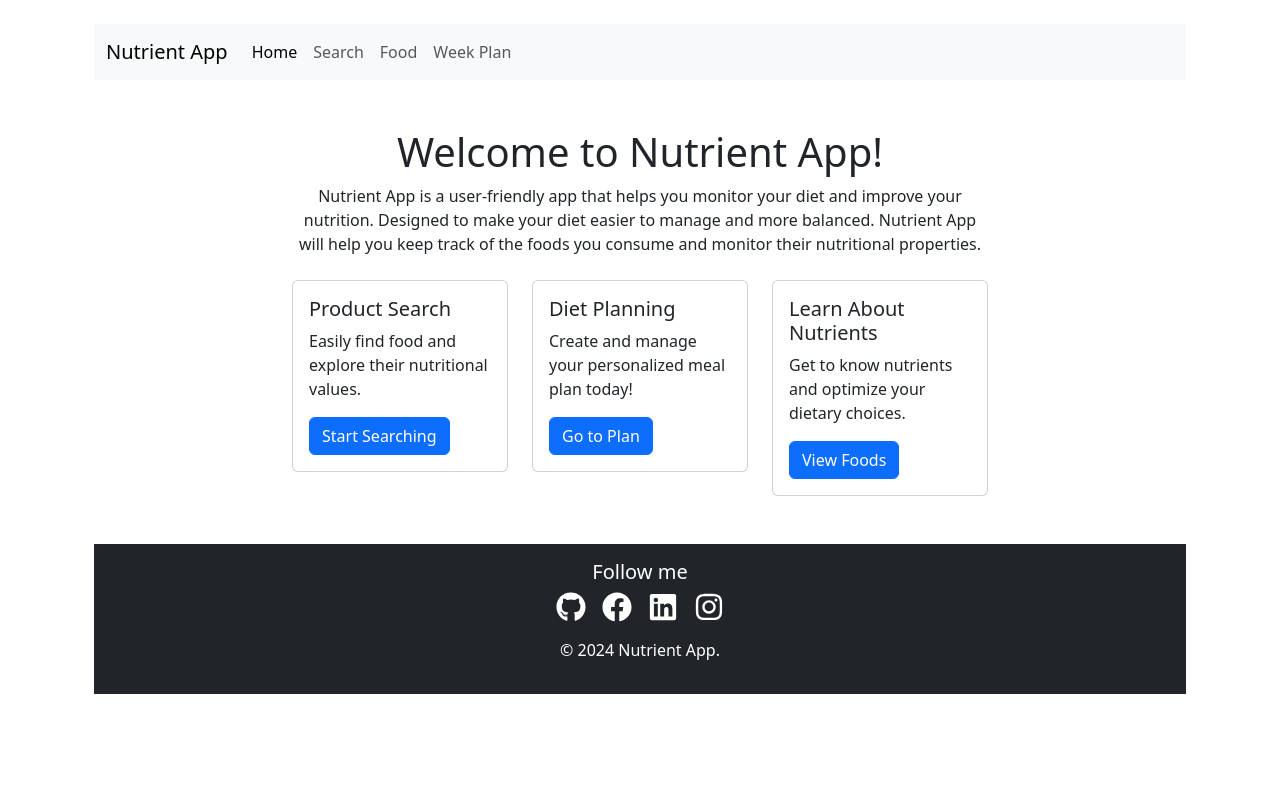
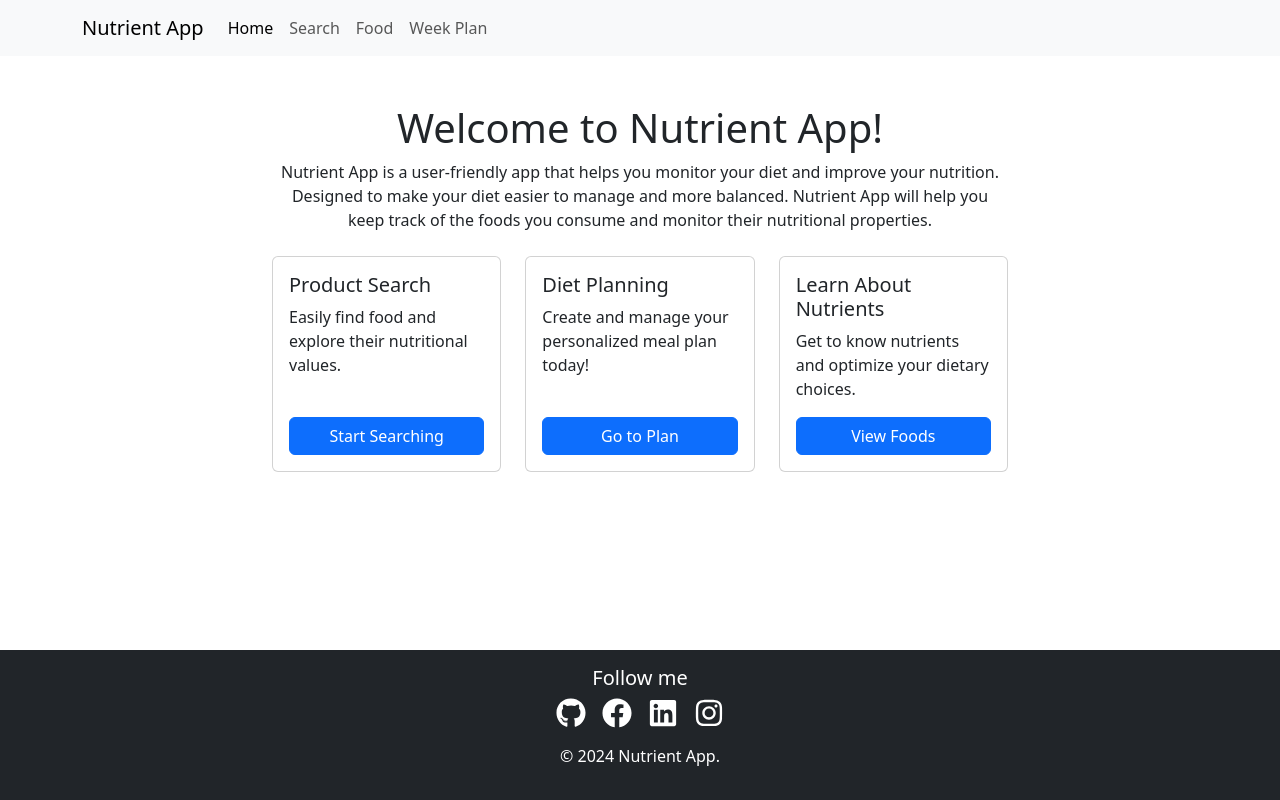
Before and after one commit to anastasia2022be1/nutrient-counter, a React (Vite) app: page / in a window 1280 px wide. Built offline with nearby package versions, Linux system fonts and the light colour scheme.

Commit message:
fixed styles

```diff
--- a/src/App.jsx
+++ b/src/App.jsx
@@ -12,7 +12,7 @@ function App() {
   const [foodChoose, setFoodChoose] = useState(null);
   return (
     <FoodContext.Provider value={{ foodChoose, setFoodChoose }}>
-      <div className="container mt-4">
+      <div className="d-flex flex-column min-vh-100">
         <Routes>
           <Route path="/" element={<Layout />}>
             <Route index element={<HomePage />} />
--- a/src/components/Footer.jsx
+++ b/src/components/Footer.jsx
@@ -1,16 +1,15 @@
 import React from 'react';
-import { FaGithub, FaFacebook, FaLinkedin, FaInstagram } from 'react-icons/fa'; // Импортируем иконки из react-icons
-import { Container, Row, Col } from 'react-bootstrap'; // Импортируем компоненты из react-bootstrap
+import { FaGithub, FaFacebook, FaLinkedin, FaInstagram } from 'react-icons/fa';
+import { Container, Row, Col } from 'react-bootstrap';
 
 export default function Footer() {
   return (
-    <footer className="bg-dark text-white text-center mt-5 py-3">
+    <footer className="bg-dark text-white text-center mt-auto py-3">
       <Container>
         <Row>
           <Col>
             <h5>Follow me</h5>
             <div className="social-links">
-              {/* Социальные ссылки */}
               <a href="https://github.com/anastasia2022be1/nutrient-counter" target="_blank" rel="noopener noreferrer" className="text-white mx-2">
                 <FaGithub size={30} />
               </a>
@@ -26,7 +25,6 @@ export default function Footer() {
             </div>
           </Col>
         </Row>
-        {/* Уведомление о праве собственности */}
         <Row className="mt-3">
           <Col>
             <p>&copy; {new Date().getFullYear()} Nutrient App.</p>
--- a/src/components/Layout.jsx
+++ b/src/components/Layout.jsx
@@ -4,12 +4,14 @@ import Footer from "./Footer.jsx";
 
 export default function Layout() {
   return (
-    <div className="container mt-4">
+    <div className="d-flex flex-column flex-grow-1">
       <Header />
-      <main>
-        <div className="row">
-          <div className="col-12 col-md-8 offset-md-2">
-            <Outlet />
+      <main className="flex-grow-1">
+        <div className="container mt-4">
+          <div className="row">
+            <div className="col-12 col-md-8 offset-md-2">
+              <Outlet />
+            </div>
           </div>
         </div>
       </main>
--- a/src/pages/FoodPage.jsx
+++ b/src/pages/FoodPage.jsx
@@ -23,7 +23,7 @@ export default function FoodPage() {
   }
 
   return (
-    <Container className="mt-4">
+    <Container className="h-100 mt-4">
       {/* Проверка на наличие выбранного продукта, если нет — выводим сообщение */}
       {!foodChoose ? (
         <Alert variant="warning">No food selected. Please choose a product.</Alert>
--- a/src/pages/HomePage.jsx
+++ b/src/pages/HomePage.jsx
@@ -3,9 +3,10 @@ import { Link } from "react-router-dom";
 
 function HomePage() {
   return (
-    <div className="container mt-5">
+    <div className="h-100">
       {/* Заголовок приветствия */}
-      <h1 className="text-center">Welcome to Nutrient App!</h1>
+      <h1 className="text-center mt-4">Welcome to Nutrient App!</h1>
+
       {/* Описание приложения */}
       <p className="text-center">
         Nutrient App is a user-friendly app that helps you monitor your diet and
@@ -16,14 +17,16 @@ function HomePage() {
 
       <div className="row mt-4">
         {/* Карточка для поиска продуктов */}
-        <div className="col-md-4">
-          <div className="card">
-            <div className="card-body">
+        <div className="col-md-4 mb-3">
+          <div className="card h-100">
+            <div className="card-body d-flex flex-column justify-content-between">
+              <div>
                 <h5 className="card-title">Product Search</h5>
                 <p className="card-text">
                   Easily find food and explore their nutritional values.
                 </p>
-              <Link to="/search" className="btn btn-primary">
+              </div>
+              <Link to="/search" className="btn btn-primary mt-3">
                 Start Searching
               </Link>
             </div>
@@ -31,14 +34,16 @@ function HomePage() {
         </div>
 
         {/* Карточка для планирования рациона */}
-        <div className="col-md-4">
-          <div className="card">
-            <div className="card-body">
+        <div className="col-md-4 mb-3">
+          <div className="card h-100">
+            <div className="card-body d-flex flex-column justify-content-between">
+              <div>
                 <h5 className="card-title">Diet Planning</h5>
                 <p className="card-text">
                   Create and manage your personalized meal plan today!
                 </p>
-              <Link to="/week-plan" className="btn btn-primary">
+              </div>
+              <Link to="/week-plan" className="btn btn-primary mt-3">
                 Go to Plan
               </Link>
             </div>
@@ -46,14 +51,16 @@ function HomePage() {
         </div>
 
         {/* Карточка для изучения питательных веществ */}
-        <div className="col-md-4">
-          <div className="card">
-            <div className="card-body">
+        <div className="col-md-4 mb-3">
+          <div className="card h-100">
+            <div className="card-body d-flex flex-column justify-content-between">
+              <div>
                 <h5 className="card-title">Learn About Nutrients</h5>
                 <p className="card-text">
                   Get to know nutrients and optimize your dietary choices.
                 </p>
-              <Link to="/food" className="btn btn-primary">
+              </div>
+              <Link to="/food" className="btn btn-primary mt-3">
                 View Foods
               </Link>
             </div>
--- a/src/pages/SearchPage.jsx
+++ b/src/pages/SearchPage.jsx
@@ -1,24 +1,24 @@
 import { useState } from 'react';
 import SearchBar from '../components/SearchBar.jsx';
 import SearchList from '../components/SearchList.jsx';
-import { Container, Row, Col } from 'react-bootstrap'; // Импортируем компоненты Bootstrap
+import { Row, Col } from 'react-bootstrap'; // container не нужен
 
 export default function SearchPage() {
   const [searchFood, setSearchFood] = useState('');
 
   return (
-    <Container className="mt-5"> {/* Добавляем контейнер с верхним отступом */}
-      <Row className="justify-content-center"> {/* Центрируем строку с поисковой строкой */}
-        <Col md={8}> {/* Указываем размер колонки для средней ширины экрана */}
+    <div className="h-100">
+      <Row className="justify-content-center mt-4">
+        <Col md={8}>
           <SearchBar setSearchFood={setSearchFood} />
         </Col>
       </Row>
 
-      <Row className="mt-4"> {/* Добавляем верхний отступ для списка */}
+      <Row className="mt-4">
         <Col>
           <SearchList searchFood={searchFood} />
         </Col>
       </Row>
-    </Container>
+    </div>
   );
 }
--- a/src/pages/WeekPlanPage.jsx
+++ b/src/pages/WeekPlanPage.jsx
@@ -30,7 +30,7 @@ export default function WeekPlanPage() {
 
 
   return (
-    <Container className="mt-4">
+    <div className="h-100">
       <h1 className="text-center mb-4">Your Week Plan</h1>
 
       {/* Кнопка для удаления всех продуктов */}
@@ -89,6 +89,6 @@ export default function WeekPlanPage() {
           </Table>
         </>
       )}
-    </Container>
+    </div>
   );
 }
```
Lines whose indentation alone changed are shown as unchanged.
